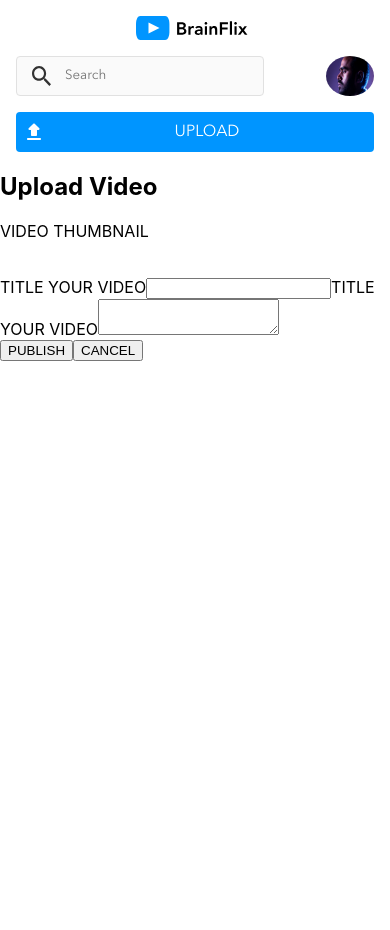
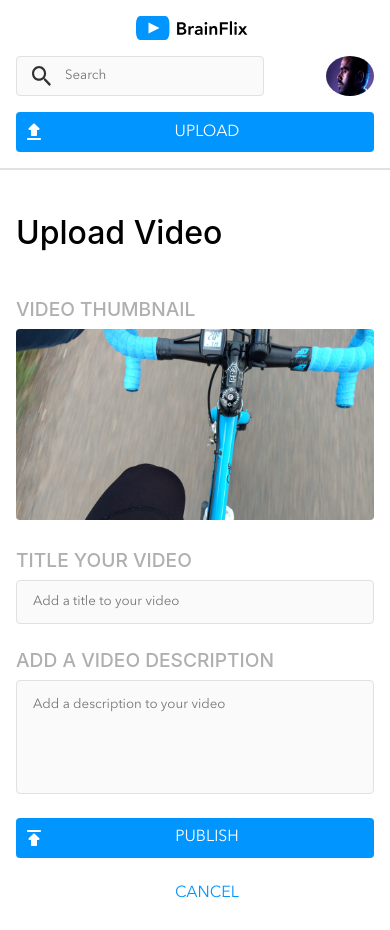
Before and after one commit to brunash/brainFlix, a React (Create React App) app: page /upload in a window 390 px wide. Before the commit the page ends 844 px from the top, so only its background shows below. Built offline with nearby package versions, Linux system fonts and the light colour scheme.

Commit message:
finished styling for upload page-mobile size

```diff
--- a/src/components/Header/header.scss
+++ b/src/components/Header/header.scss
@@ -1,5 +1,6 @@
 @use '../../styles/partials/mixins'as *;
 @use '../../styles/partials/variables'as *;
+
 .header {
   display: flex;
   flex-direction: column;
--- a/src/pages/Upload/upload.js
+++ b/src/pages/Upload/upload.js
@@ -1,23 +1,27 @@
 // import Header from '../../components/Header/header';
 import "../../App.scss"
+import "./upload.scss"
+import Thumbnail from "../../assets/images/Upload-video-preview.jpg"
+import PublishLogo from "../../assets/images/publish.svg"
 
 function UploadPage () {
     return (
         <>
+            <hr className="top-border"></hr>
             <article className='upload'>
                 <h1 className='upload__title'>Upload Video</h1>
                 <hero className='upload__hero'>
                     <p className='upload__hero--title'>VIDEO THUMBNAIL</p>
-                    <img className='upload__hero--img' />
+                    <img className='upload__hero--img' src={Thumbnail}/>
                 </hero>
                 <form className='upload__form'>
-                    <label className='upload__form--label' >TITLE YOUR VIDEO</label>
-                    <input className='upload__form--input'></input>
-                    <label className='upload__form--label'>TITLE YOUR VIDEO</label>
-                    <textarea className='upload__form--textarea' />
+                    <label className='upload__form--label' for="title">TITLE YOUR VIDEO</label>
+                    <input className='upload__form--input' name="title" placeholder="Add a title to your video"></input>
+                    <label className='upload__form--label' for="description">ADD A VIDEO DESCRIPTION</label>
+                    <textarea className='upload__form--textarea' name="decription" placeholder="Add a description to your video"/>
                     <div className='upload__form--button'>
-                        <button className='upload__form--button-publish'>PUBLISH</button>
-                        <button className='upload__form--button--cancel'>CANCEL</button>
+                        <button  className='upload__form--button--publish'><img src={PublishLogo}/>PUBLISH<div></div></button>
+                        <button className='upload__form--button--cancel'><img src={PublishLogo}/>CANCEL<div></div></button>
                     </div>
 
                 </form>
--- /dev/null
+++ b/src/pages/Upload/upload.scss
@@ -0,0 +1,66 @@
+@use '../../styles/partials/variables'as *;
+@use '../../styles/partials/mixins'as *;
+
+.top-border {
+    margin: 0;
+}
+
+.upload {
+    margin: 1rem;
+    display: flex;
+    flex-direction: column;
+    &__title {
+        font-size: 2rem;
+        font-weight: 500;
+    }
+    &__hero {
+        &--img {
+            width: 100%;
+            border-radius: 4px;
+        }
+        &--title {
+            @include date-like-views;
+            margin-bottom: 0.5rem;
+        }
+    }
+    &__form {
+        display: flex;
+        flex-direction: column;
+        &--label {
+        @include date-like-views;
+        margin-top: 1.5rem;
+        margin-bottom: 0.5rem;
+        }
+        &--input {
+            @include input;
+            height: 2.5rem;
+            padding-left: 1rem;
+        }
+        &--textarea {
+            @include input;
+            height: 5rem;
+            padding: 1rem;
+            resize: none;
+        }
+        &--button {
+            display: flex;
+            flex-direction: column;
+            &--publish {
+                @include button;
+                display: flex;
+                justify-content: space-between;
+                margin-top: 1.5rem;
+            }
+            &--cancel {
+                @include button;
+                background-color: $white;
+                color: $brainflix-blue;
+                display: flex;
+                justify-content: space-between;
+                margin-top: 1rem;
+            }
+        }
+    }
+
+
+}
--- a/src/styles/partials/_mixins.scss
+++ b/src/styles/partials/_mixins.scss
@@ -16,7 +16,7 @@ $desktop-size: 1280px;
 }
 
 @mixin date-like-views {
-        color: $mercury;
+        color: $silver;
         font-weight: 500;
         font-size: 1.2rem;
 }
@@ -27,7 +27,7 @@ $desktop-size: 1280px;
         display: flex;
         align-items: center;
         justify-content: space-between;
-        height: 40px;
+        height: 2.5rem;
         border: none;
         font-family: "avenir";
         font-size: 1rem;
--- a/src/styles/partials/_variables.scss
+++ b/src/styles/partials/_variables.scss
@@ -7,3 +7,5 @@ $brainflix-darkblack: #000000;
 $brainflix-darkblue:#0065AD;
 $mercury:#E1E1E1;
 $alabaster:#FAFAFA;
+
+$border: 2px solid $mercury;
```
Also changed, not shown: src/assets/images/Upload-video-preview.jpg (added), src/components/Home/home-page.scss (line endings or trailing spaces).
